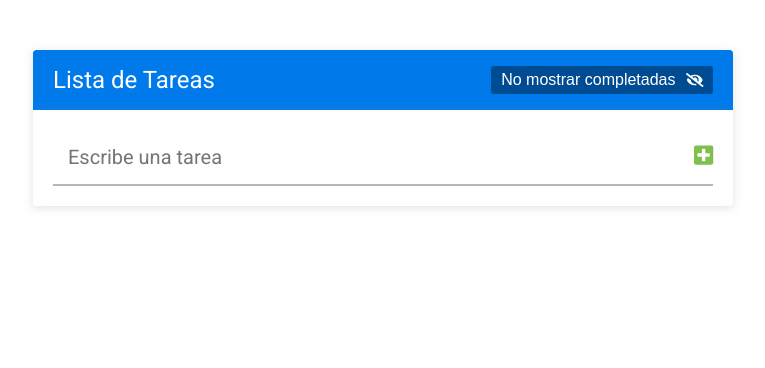
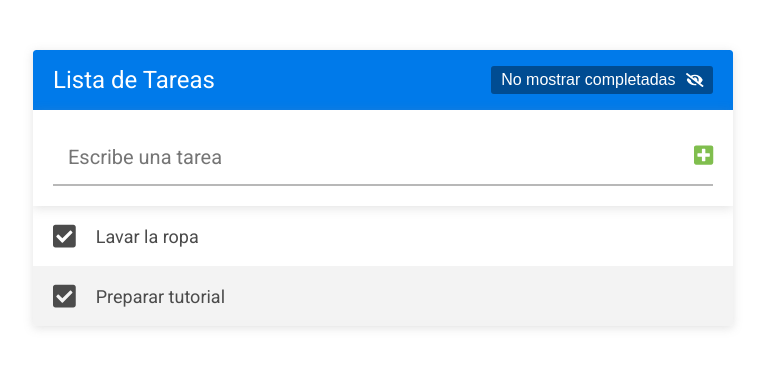
Before and after one commit to beenacoder/todoList, a React (Create React App) app: page / in a window 1280 px wide. Shown: the top 368 px of the page, without its empty margins (257-1022 px from the left). Built offline with nearby package versions, Linux system fonts and the light colour scheme.

Commit message:
Agregado el editar lista de tareas

```diff
--- a/package.json
+++ b/package.json
@@ -12,6 +12,7 @@
     "react": "^17.0.2",
     "react-dom": "^17.0.2",
     "react-scripts": "5.0.0",
+    "uuid": "^8.3.2",
     "web-vitals": "^2.1.4"
   },
   "scripts": {
--- a/src/App.css
+++ b/src/App.css
@@ -91,3 +91,91 @@
   font-size: 22px;
   color: var(--verde);
 }
+
+/* -------- LISTA DE TAREAS --------- */
+
+.lista-tareas {
+  list-style: none;
+  height: 100%;
+  overflow: auto;
+}
+
+.lista-tareas__tarea {
+  height: 60px;
+  padding: 0 20px;
+  align-items: center;
+  color: #4b4b4b;
+  font-size: 18px;
+  display: grid;
+  grid-template-columns: auto 1fr auto;
+}
+
+.lista-tareas__texto {
+  text-align: left;
+  width: 100%;
+}
+
+.lista-tareas__tarea:hover .lista-tareas__icono-accion {
+  opacity: 0.5;
+}
+
+.lista-tareas__tarea:nth-child(even) {
+  background: #f3f3f3;
+}
+
+.lista-tareas__contenedor-botones {
+  display: flex;
+}
+
+.lista-tareas__icono {
+  cursor: pointer;
+  font-size: 16px;
+}
+
+.lista-tareas__icono-check {
+  margin-right: 20px;
+  font-size: 26px;
+}
+
+.lista-tareas__icono-accion {
+  margin-left: 20px;
+  opacity: 0;
+  transition: .3s ease all;
+}
+
+.lista-tareas__mensaje {
+  text-align: center;
+  color: #b8b8b8;
+  font-size: 20px;
+  padding: 40px 20px;
+}
+
+/* ------------ FORMULARIO EDITAR TAREA ---------------- */
+
+.formulario-editar-tarea {
+  display: flex;
+}
+
+.formulario-editar-tarea__input {
+  width: 100%;
+  border: none;
+  border-bottom: 2px solid #b8b8b8;
+  background: none;
+  font-size: 20px;
+  font-family: 'Roboto', sans-serif;
+  margin-right: 20px;
+}
+
+.formulario-editar-tarea__btn {
+  border: none;
+  background: var(--verde);
+  cursor: pointer;
+  color: #fff;
+  padding: 0 10px;
+  font-family: 'Roboto', sans-serif;
+  border-radius: 3px;
+}
+
+.formulario-editar-tarea__btn:hover {
+  background-color: #6fa145;
+ }
--- a/src/App.js
+++ b/src/App.js
@@ -2,6 +2,7 @@
 import './App.css';
 import Header from './componentes/Header';
 import FormularioTareas from './componentes/FormularioTareas';
+import ListaTareas from './componentes/ListaTareas';
 const App = () => {
   const [tareas, setTareas] = useState([
     {
@@ -22,7 +23,8 @@
   return (
     <div className="contenedor">
       <Header/>
-      <FormularioTareas tareas={tareas} cambiarTareas={setTareas}/>
+      <FormularioTareas tareas={tareas} setTareas={setTareas}/>
+      <ListaTareas tareas={tareas} />
     </div>
   );
 }
--- a/src/componentes/FormularioTareas.jsx
+++ b/src/componentes/FormularioTareas.jsx
@@ -1,14 +1,28 @@
+import {useState} from 'react';
 import React from 'react';
 // Importamos el componente de Fontaweso y despues el icono que vamos a utilizar
 //Los nombres de los iconos los adaptamos en camelCase
 import { FontAwesomeIcon } from '@fortawesome/react-fontawesome';
 import  {faPlusSquare} from '@fortawesome/free-solid-svg-icons';
+import { v4 as uuidv4 } from 'uuid';
 const FormularioTareas = ({tareas, setTareas}) => {
+    const [inputTarea, cambiarInputTarea] = useState('');
+
+    const handleInput = (e) => {
+        cambiarInputTarea(e.target.value);
+    }
 
     const handleSubmit = (e) => {
         e.preventDefault();
 
-        setTareas('Cambiado');
+        setTareas([
+            ...tareas,
+            {
+                id: uuidv4(),
+                texto: inputTarea,
+                completado: false
+            }
+        ]);
 
     }
 
@@ -19,6 +33,8 @@
                 type="text"
                 className='formulario-tareas__input'
                 placeholder='Escribe una tarea'
+                value = {inputTarea}
+                onChange = {(e) => handleInput(e)}
             />
             <button
                 type="submit"
--- /dev/null
+++ b/src/componentes/ListaTareas.jsx
@@ -0,0 +1,21 @@
+import React from 'react';
+import Tarea from './Tarea';
+
+const ListaTareas = ({tareas}) => {
+    return (
+        <ul className="lista-tareas">
+            {
+            tareas.length > 0
+            ?
+            tareas.map((tarea)=>{
+                return <Tarea
+                    key = {tarea.id}
+                    tarea = {tarea}
+                />})
+            : <div className='lista-tareas__mensaje'> No hay tareas agregadas </div>
+        }
+        </ul>
+    );
+}
+
+export default ListaTareas;
--- /dev/null
+++ b/src/componentes/Tarea.jsx
@@ -0,0 +1,50 @@
+import React, {useState} from 'react';
+import { FontAwesomeIcon } from '@fortawesome/react-fontawesome';
+import  {faCheckSquare, faEdit, faTimes} from '@fortawesome/free-solid-svg-icons';
+
+const Tarea = ({tarea}) => {
+    const [editandoTarea, cambiarEditandoTarea] = useState(false);
+    const [nuevaTarea, cambiarNuevaTarea] = useState(tarea.texto);
+
+
+    return (
+        <li className='lista-tareas__tarea'>
+            <FontAwesomeIcon
+                icon={faCheckSquare}
+                className="lista-tareas__icono lista-tareas__icono-check"
+            />
+            <div className='lista-tareas__texto'>
+                {editandoTarea ?
+                <form action="" className='formulario-editar-tarea'>
+                    <input
+                    type="text"
+                    className='formulario-editar-tarea__input'
+                    value={nuevaTarea}
+                    />
+                    <button
+                    type="submit"
+                    className='formulario-editar-tarea__btn'
+                    >
+                        Actualizar
+                    </button>
+                </form>
+
+                : tarea.texto
+                }
+            </div>
+            <div className='lista-tareas__contenedor-botones'>
+                <FontAwesomeIcon
+                    icon={faEdit}
+                    className="lista-tareas__icono lista-tareas__icono-accion"
+                    onClick={() => cambiarEditandoTarea(!editandoTarea)}
+                />
+                <FontAwesomeIcon
+                    icon={faTimes}
+                    className="lista-tareas__icono lista-tareas__icono-accion"
+                />
+            </div>
+        </li>
+      );
+}
+
+export default Tarea;
```
Also changed, not shown: 1 other file (tests, documents, lock files or other folders).
